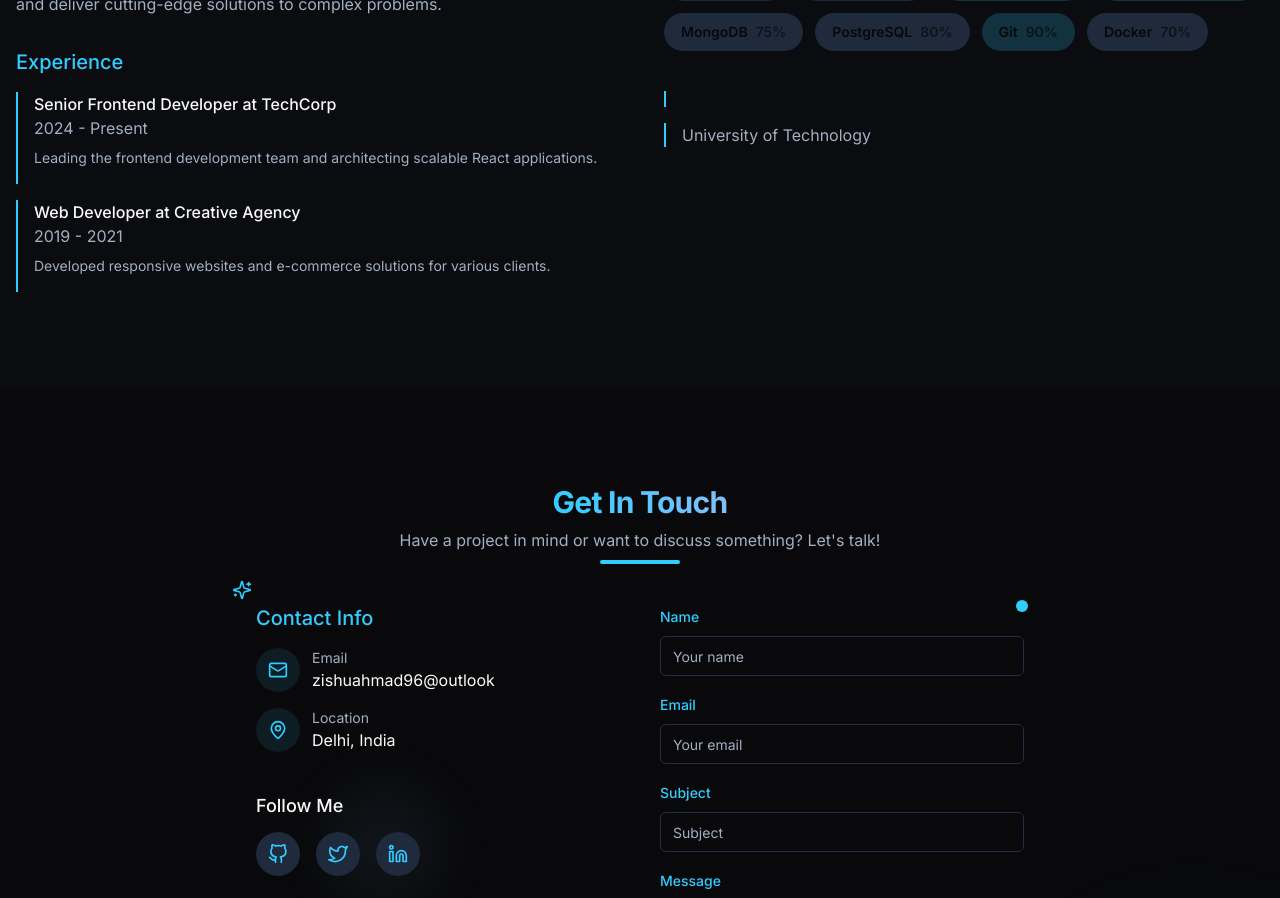
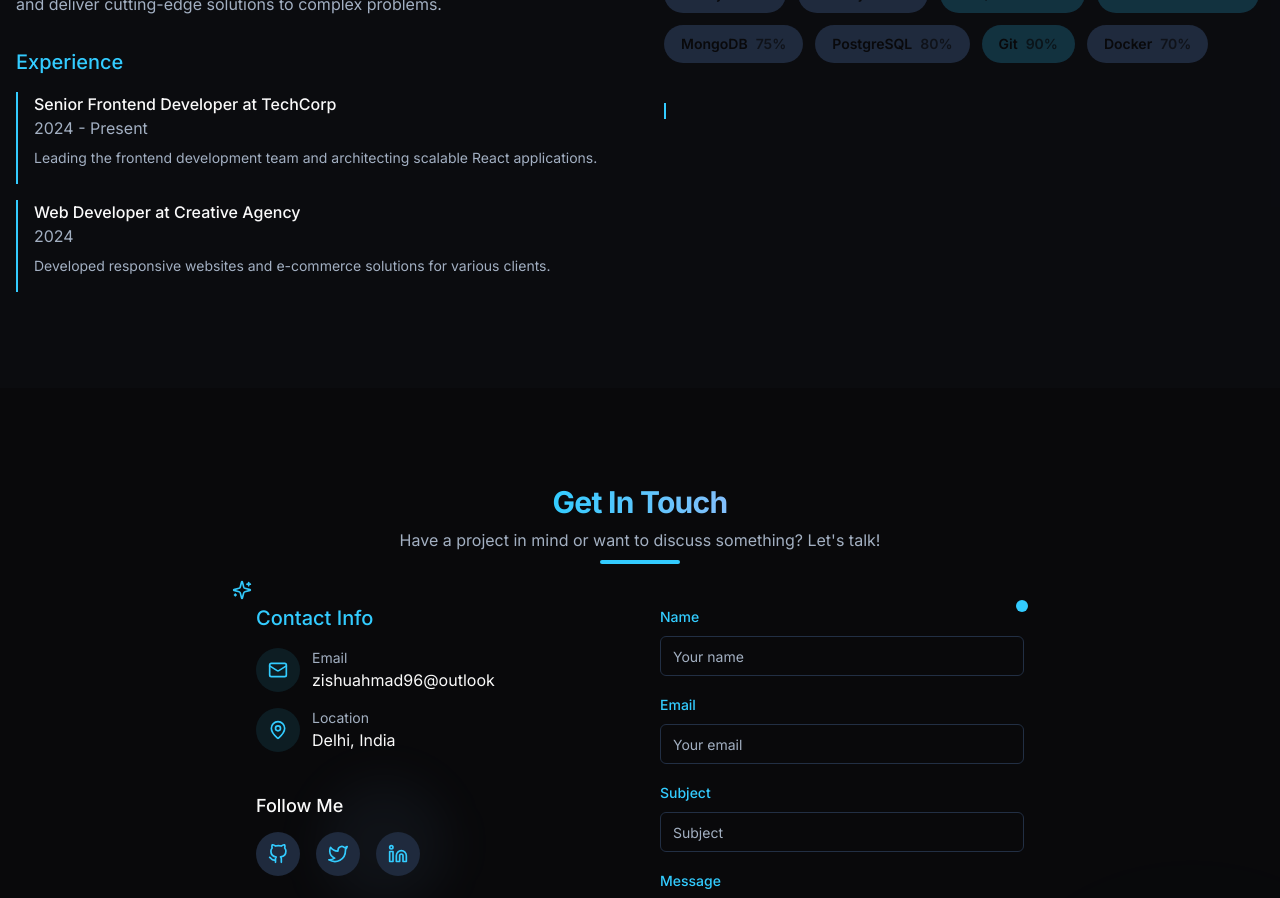
Before and after one commit to zishus25589/zishu-3d-showcase-site, a React (Vite) app: page / in a window 1280 px wide. Shown: the part 2080-2978 px from the top of the page. Built offline with nearby package versions, Linux system fonts and the light colour scheme.

Commit message:
Visual edit in Lovable
Edited UI in Lovable

```diff
--- a/src/components/sections/About.tsx
+++ b/src/components/sections/About.tsx
@@ -71,7 +71,7 @@ const About = () => {
 
                 <div className="border-l-2 border-primary pl-4 pb-4">
                   <h4 className="font-medium">Web Developer at Creative Agency</h4>
-                  <p className="text-muted-foreground">2019 - 2021</p>
+                  <p className="text-muted-foreground">2024</p>
                   <p className="text-sm text-muted-foreground mt-2">
                     Developed responsive websites and e-commerce solutions for various clients.
                   </p>
@@ -103,7 +103,7 @@ const About = () => {
                 <div className="border-l-2 border-primary pl-4">
                   <h4 className="font-medium">
                 </h4>
-                  <p className="text-muted-foreground">University of Technology</p>
+                  <p className="text-muted-foreground"></p>
                   <p className="text-muted-foreground">
                 </p>
                 </div>
```
